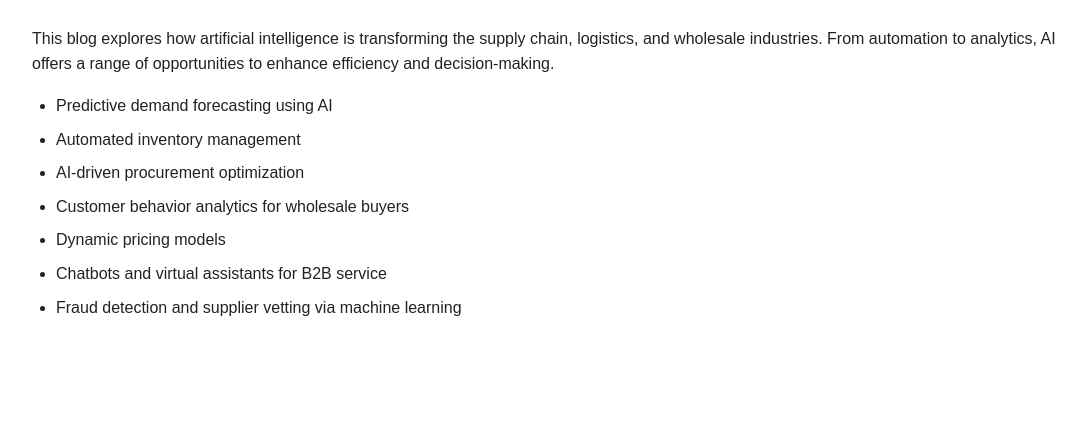
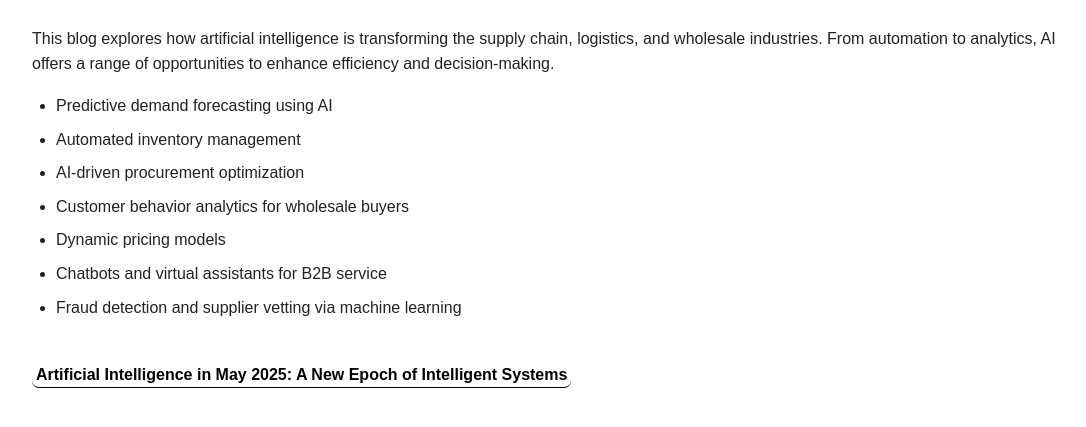
Before and after one commit to psiquam/got-wholesale, a plain HTML site: page index.html in a window 1280 px wide. Shown: the part 193-620 px from the top of the page, without its empty margins (96-1182 px from the left). Drawn offline with Linux system fonts and the light colour scheme.

Commit message:
Update index.html

```diff
--- a/index.html
+++ b/index.html
@@ -56,6 +56,19 @@
       border-top: 1px solid #ddd;
       margin: 40px 0;
     }
+
+    .linkone{
+      color:black;
+      text-decoration:none;
+      font-weight:bold;
+      padding:4px;
+      border-radius:7px;
+      width:90%;
+      border-bottom:1px solid #000000;
+    }
+    .linkone:hover{
+      opacity:0.5;
+    }
   </style>
 </head>
 <body>
@@ -80,6 +93,8 @@
         <li>Fraud detection and supplier vetting via machine learning</li>
       </ul>
     </div>
+    <br>
+    <a class="linkone" href="/artificial-intelligence-in-may-2025-a-new-epoch-of-intelligent-systems">Artificial Intelligence in May 2025: A New Epoch of Intelligent Systems</a>
   </div>
 </body>
 </html>
```
